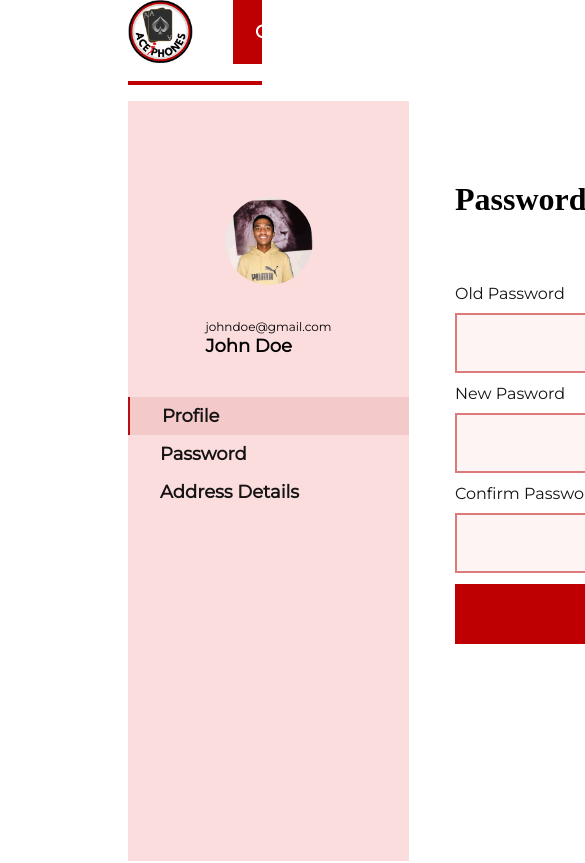
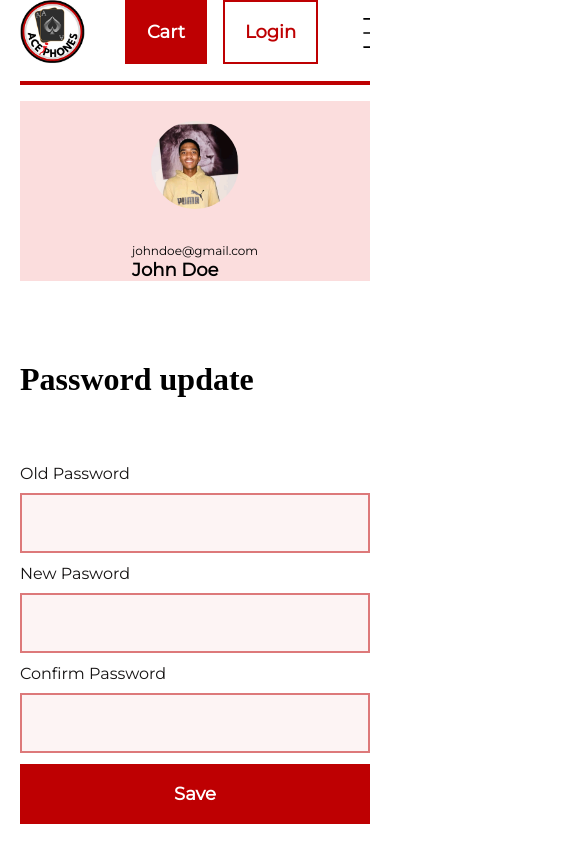
Before and after one commit to Andile-coder/iphone_store, a React (Vite) app: page /account/account/password in a window 390 px wide. Shown: the top 863 px of the page, 585 px wide, since content can reach past the window. Built offline with nearby package versions, Linux system fonts and the light colour scheme.

Commit message:
account nav half done mobile view

```diff
--- a/src/components/forms/addressDetailsForm/addressDetailsForm.module.scss
+++ b/src/components/forms/addressDetailsForm/addressDetailsForm.module.scss
@@ -9,7 +9,7 @@
     flex-direction: column;
     gap: 40px;
     &_input {
-      height: 50px;
+      height: 40px;
       width: 100%;
     }
   }
--- a/src/pages/account/account.module.scss
+++ b/src/pages/account/account.module.scss
@@ -1,4 +1,6 @@
 @import url("https://fonts.googleapis.com/css2?family=Manrope:wght@200;300&family=Montserrat&family=Roboto:wght@500&display=swap");
+@import "../../components/topography/screens/screens";
+@import "../../components/topography/theme/colors";
 
 .container {
   padding: 0px 128px;
@@ -7,10 +9,10 @@
   &_content {
     &_cont {
       display: flex;
-      width: 100vh;
+      width: 100vw;
       &_nav {
         background-color: #fbdddd;
-        height: 90vh;
+        height: 95vh;
 
         min-width: 281px;
         &_user {
@@ -55,8 +57,37 @@
       &_details {
         margin-left: 46px;
         margin-top: 80px;
-        min-width: 481px;
+        width: 481px;
       }
     }
   }
 }
+@media (max-width: $breakpoint-small) {
+  .container {
+    padding: 0px 20px;
+    width: 100vw !important;
+    height: 100% !important;
+    overflow: hidden !important;
+    &_content_cont {
+      display: flex;
+      flex-direction: column;
+      width: 100% !important;
+      &_nav {
+        height: 100% !important;
+        &_user {
+          display: flex;
+          width: 100%;
+          margin-top: 20px;
+        }
+        &_items {
+          display: none;
+        }
+      }
+      &_details {
+        margin-left: 0px;
+        width: 100% !important;
+        min-width: none !important;
+      }
+    }
+  }
+}
```
